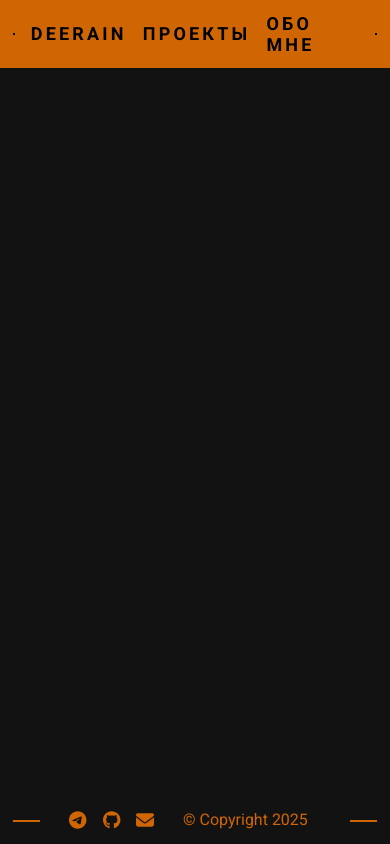
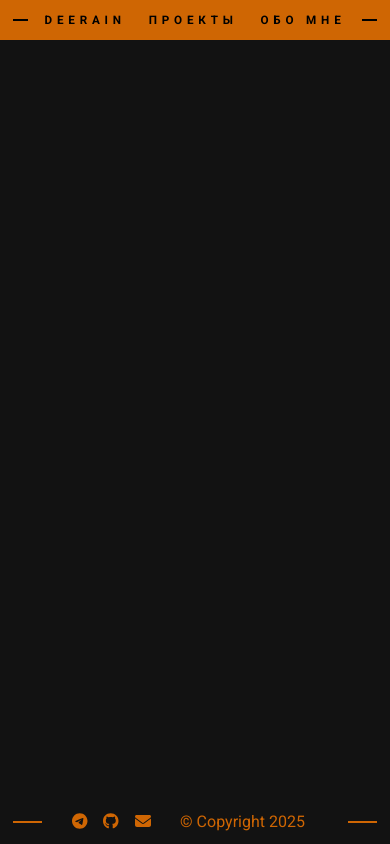
Before and after one commit to Deeerain/Deeerain, a Vue app: page / in a window 390 px wide. Built offline with nearby package versions, Linux system fonts and the light colour scheme; no server answers.

Commit message:
fix: Add responsive font size on header

```diff
--- a/src/App.vue
+++ b/src/App.vue
@@ -51,8 +51,6 @@ const header_hidden = ref<boolean>(true);
 .nav {
   display: flex;
   text-transform: uppercase;
-  font-size: large;
-  letter-spacing: 0.2rem;
   justify-content: space-between;
   align-items: center;
   writing-mode: vertical-rl;
@@ -89,6 +87,11 @@ header {
   background-color: var(--orange-color);
   height: 100%;
   min-width: 200px;
+
+  .nav {
+    font-size: clamp(0.3rem, 3vw, 1rem);
+    letter-spacing: clamp(0.1rem, 2vw, 0.3rem);
+  }
 
   &::after,
   &::before {
```
